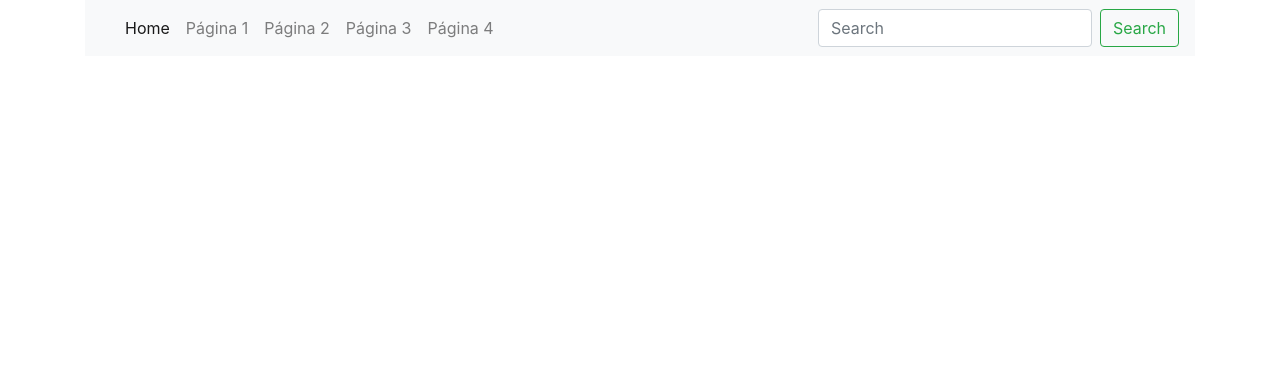
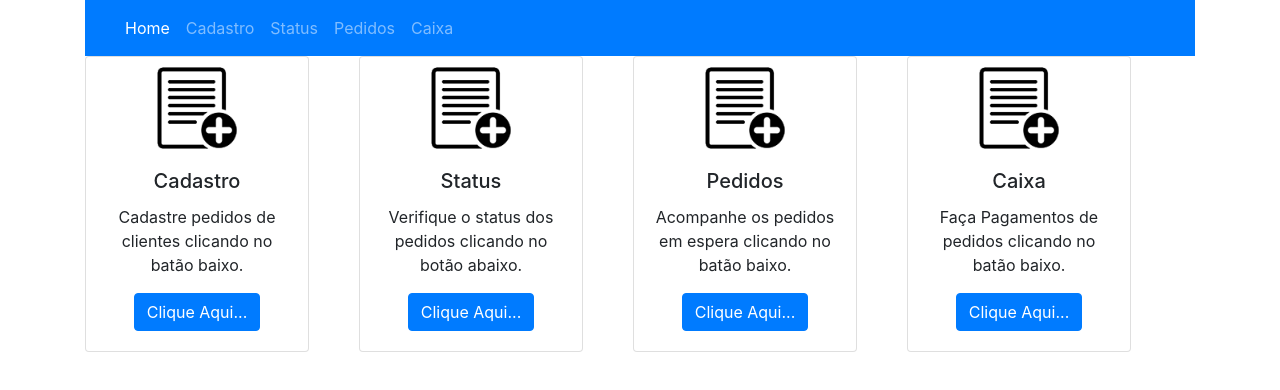
Before and after one commit to lucianobrsts/contolepedidos, a React (Create React App) app: page /status in a window 1280 px wide. Shown: the top 390 px of the page. Built offline with nearby package versions, Linux system fonts and the light colour scheme.

Commit message:
Criado containers de acesso das páginas e seus respectivos menus.

```diff
--- a/src/App.js
+++ b/src/App.js
@@ -1,13 +1,14 @@
 import React, { Component } from 'react';
-import logo from './logo.svg';
 import './App.css';
 import NavBar from './ui/NavBar';
+import Home from './container/Home';
 
 class App extends Component {
   render() {
     return (
       <div className="container">
         <NavBar />
+        <Home />
       </div>
     );
   }
--- /dev/null
+++ b/src/container/Home.js
@@ -0,0 +1,41 @@
+import React, { Component } from 'react';
+import HomeCard from '../ui/HomeCard';
+
+export default class Home extends Component {
+    homeCardCadastro = {
+        title: 'Cadastro',
+        text: 'Cadastre pedidos de clientes clicando no batão baixo.',
+        action: () => alert('Cadastro clicado')
+    }
+
+    homeCardStatus = {
+        title: 'Status',
+        text: 'Verifique o status dos pedidos clicando no botão abaixo.',
+        action: () => alert('Status clicado')
+    }
+
+    homeCardAcompanhamentoPedidos = {
+        title: 'Pedidos',
+        text: 'Acompanhe os pedidos em espera clicando no batão baixo.',
+        action: () => alert('Acompanhamento clicado')
+    }
+
+    homeCardCaixa = {
+        title: 'Caixa',
+        text: 'Faça Pagamentos de pedidos clicando no batão baixo.',
+        action: () => alert('Caixa clicado')
+    }
+
+    render() {
+        return (
+            <div className="container text-center">
+                <div className="row">
+                    <HomeCard {...this.homeCardCadastro}/>
+                    <HomeCard {...this.homeCardStatus}/>
+                    <HomeCard {...this.homeCardAcompanhamentoPedidos}/>
+                    <HomeCard {...this.homeCardCaixa}/>
+                </div>
+            </div>
+        )
+    }
+}
--- /dev/null
+++ b/src/ui/HomeCard.js
@@ -0,0 +1,17 @@
+import React from 'react';
+import cadastro3 from '../img/cadastro3.png'
+
+const HomeCard = (props) => (
+    <div className="col- col-">
+        <div className="card" style={{width: '14rem', marginRight: '50px'}}>
+            <img className="card-img-top rounded mx-auto d-block" style={{paddingTop: '10px', width: '80px'}} src={cadastro3} alt="Cadastro de Pedidos" />
+                <div className="card-body">
+                    <h5 className="card-title">{props.title}</h5>
+                    <p className="card-text">{props.text}</p>
+                    <a href="#" className="btn btn-primary" onClick={props.action}>Clique Aqui...</a>
+                </div>
+</div>
+        </div>
+        );
+
+export default HomeCard;
--- a/src/ui/NavBar.js
+++ b/src/ui/NavBar.js
@@ -1,36 +1,31 @@
-import React from  'react';
+import React from 'react';
 
 const NavBar = () => {
-    return(
-        <nav class="navbar navbar-expand-lg navbar-light bg-light">
-  <a class="navbar-brand" href="#"></a>
-  <button class="navbar-toggler" type="button" data-toggle="collapse" data-target="#navbarSupportedContent" aria-controls="navbarSupportedContent" aria-expanded="false" aria-label="Toggle navigation">
-    <span class="navbar-toggler-icon"></span>
+  return (
+    <nav className="navbar navbar-expand-lg navbar navbar-dark bg-primary">
+      <a className="navbar-brand" href="#"></a>
+      <button className="navbar-toggler" type="button" data-toggle="collapse" data-target="#navbarSupportedContent" aria-controls="navbarSupportedContent" aria-expanded="false" aria-label="Toggle navigation">
+        <span className="navbar-toggler-icon"></span>
       </button>
 
-  <div class="collapse navbar-collapse" id="navbarSupportedContent">
-    <ul class="navbar-nav mr-auto">
-      <li class="nav-item active">
-        <a class="nav-link" href="#">Home <span class="sr-only">(current)</span></a>
+      <div className="collapse navbar-collapse" id="navbarSupportedContent">
+        <ul className="navbar-nav mr-auto">
+          <li className="nav-item active">
+            <a className="nav-link" href="#">Home <span className="sr-only">(current)</span></a>
           </li>
-      <li class="nav-item">
-        <a class="nav-link" href="#">Página 1</a>
+          <li className="nav-item">
+            <a className="nav-link" href="#">Cadastro</a>
           </li>
-      <li class="nav-item">
-        <a class="nav-link" href="#">Página 2</a>
+          <li className="nav-item">
+            <a className="nav-link" href="#">Status</a>
           </li>
-      <li class="nav-item">
-        <a class="nav-link" href="#">Página 3</a>
+          <li className="nav-item">
+            <a className="nav-link" href="#">Pedidos</a>
           </li>
-      <li class="nav-item">
-        <a class="nav-link" href="#">Página 4</a>
+          <li className="nav-item">
+            <a className="nav-link" href="#">Caixa</a>
           </li>
-
         </ul>
-    <form class="form-inline my-2 my-lg-0">
-      <input class="form-control mr-sm-2" type="search" placeholder="Search" aria-label="Search" />
-      <button class="btn btn-outline-success my-2 my-sm-0" type="submit">Search</button>
-    </form>
       </div>
     </nav>
   )
```
Also changed, not shown: src/img/cadastro3.png (added), src/logo.svg (deleted). Lines whose indentation alone changed are shown as unchanged.
